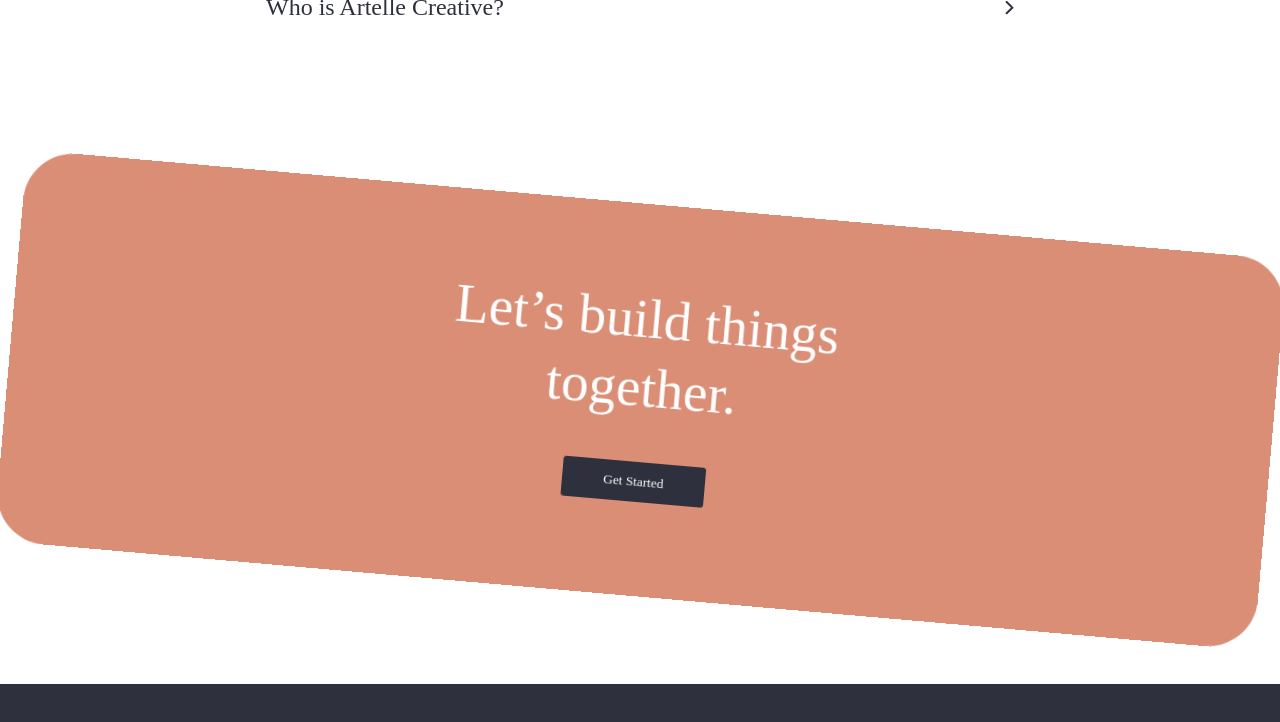
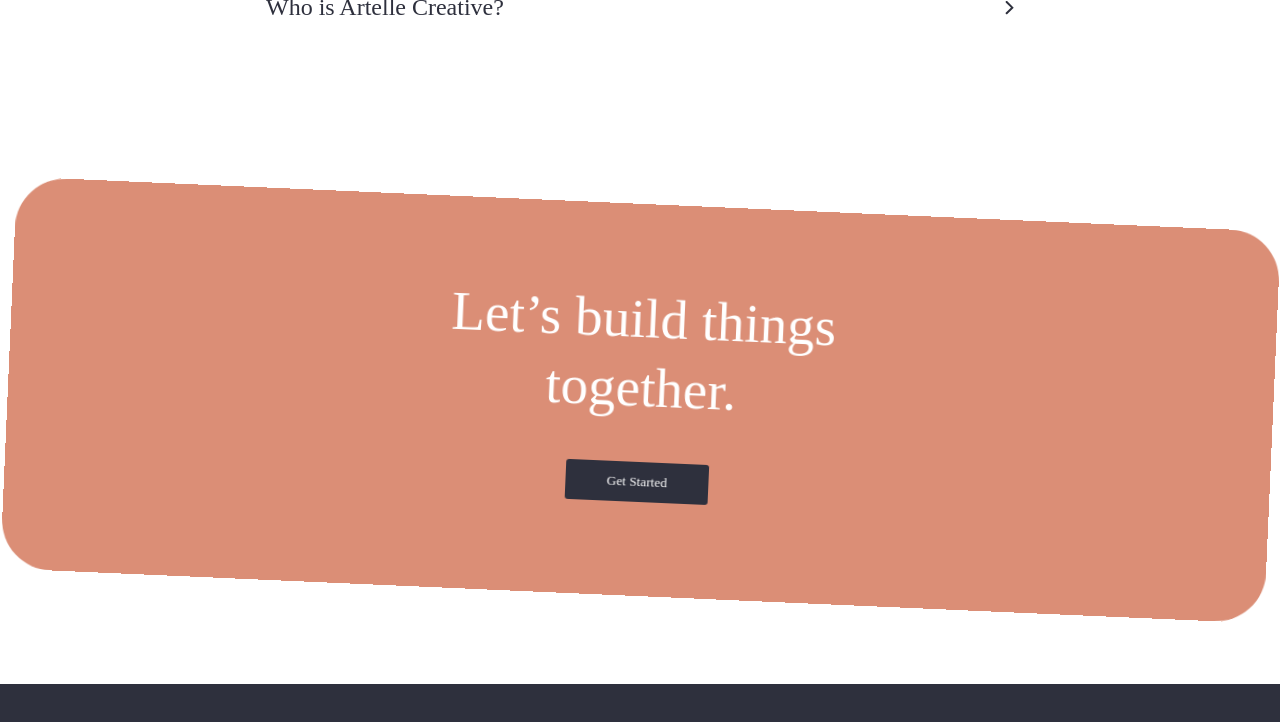
Before and after one commit to maribellDev/artellecreative, a Next.js app: page / in a window 1280 px wide. In both pictures the pointer is over the element 640 px from the left and 4077 px from the top of the page. Shown: the part 3677-4399 px from the top of the page. Built offline with nearby package versions, Linux system fonts and the light colour scheme; a web font is replaced by a local one.

Commit message:
fix: animation to action

```diff
--- a/styles/action.module.scss
+++ b/styles/action.module.scss
@@ -8,7 +8,7 @@
   margin: 0 auto;
   &:hover {
     transition-duration: 1s;
-    transform: rotate(5deg);
+    transform: rotate(2.5deg);
   }
   h2 {
     padding-top: 80px;
```
